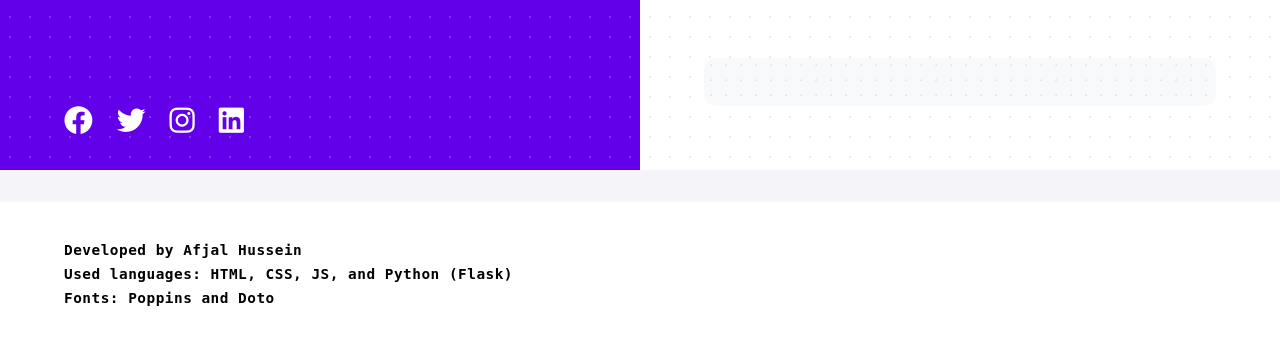
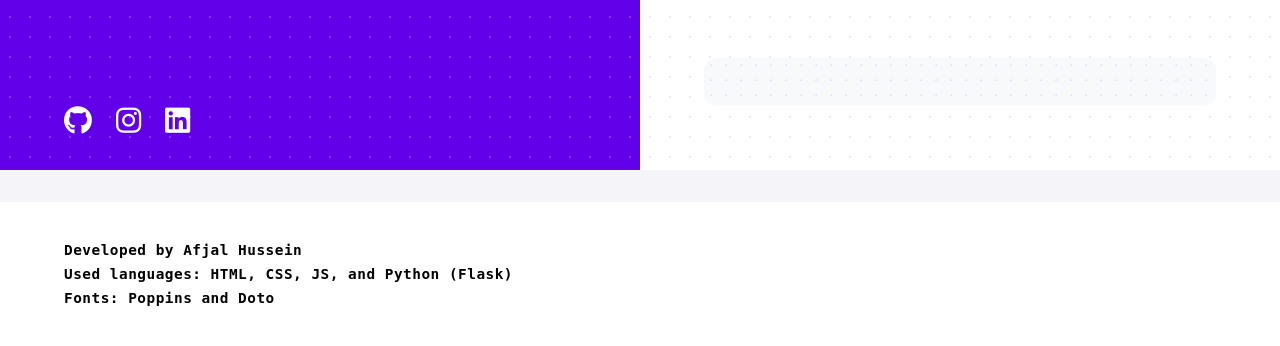
Before and after one commit to INSANE0777/SKIN, a Flask app: page / in a window 1280 px wide. Shown: the part 793-1139 px from the top of the page. Run offline with Flask 3, Linux system fonts and the light colour scheme; parts of the project's set-up code (start-up, migrations or seed data) failed here and were passed over; some web fonts are replaced.

Commit message:
Update index.html

```diff
--- a/templates/index.html
+++ b/templates/index.html
@@ -780,9 +780,9 @@ main {
                     </a>
                 </p>
                 <div class="social-links">
-                    <a href="#" target="_blank"><i class="fab fa-facebook"></i></a>
-                    <a href="#" target="_blank"><i class="fab fa-twitter"></i></a>
-                    <a href="#" target="_blank"><i class="fab fa-instagram"></i></a>
+
+                    <a href="https://github.com/INSANE0777" target="_blank"><i class="fab fa-github"></i></a>
+                    <a href="https://www.instagram.com/_insaneee7/" target="_blank"><i class="fab fa-instagram"></i></a>
                     <a href="#" target="_blank"><i class="fab fa-linkedin"></i></a>
                 </div>
             </div>
```
